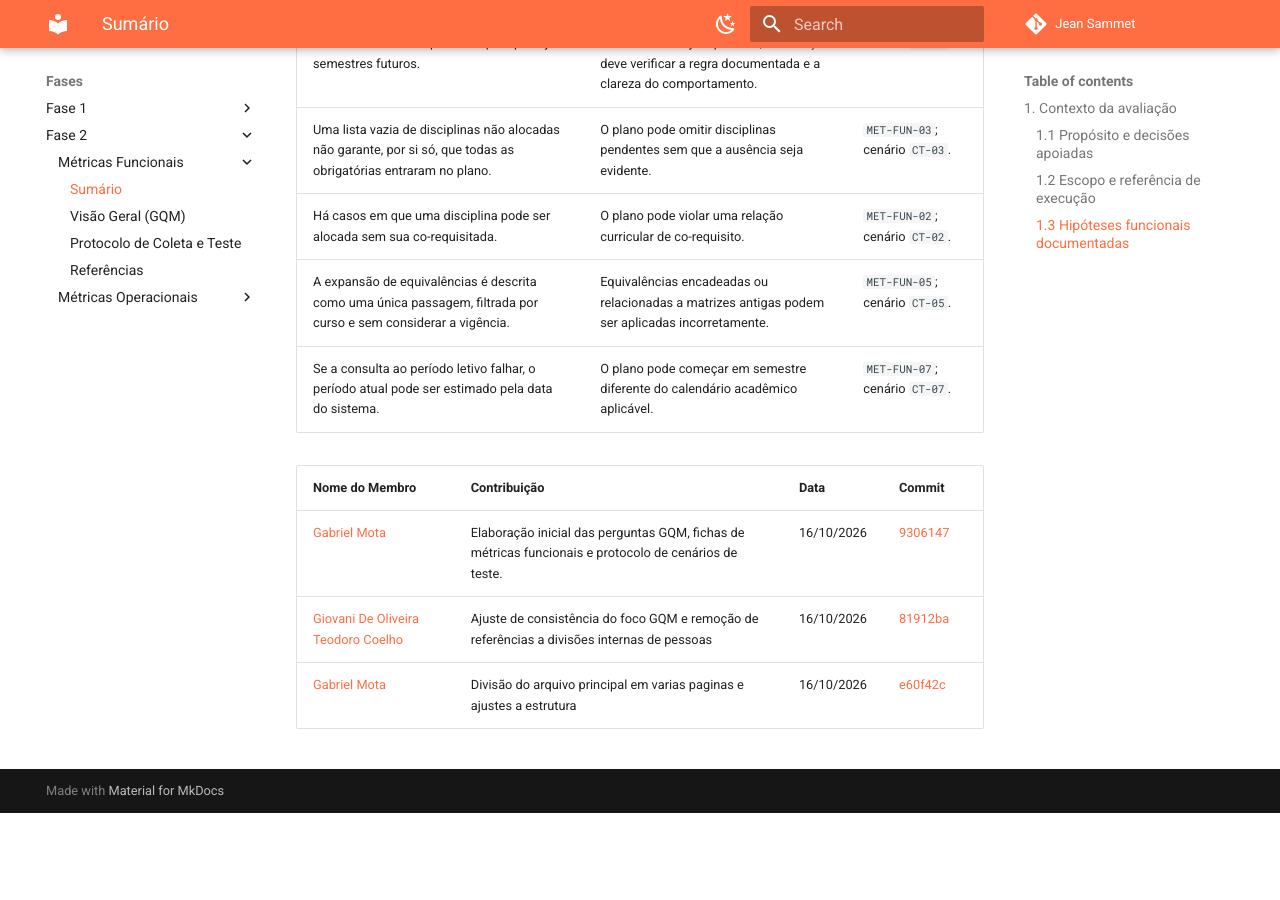
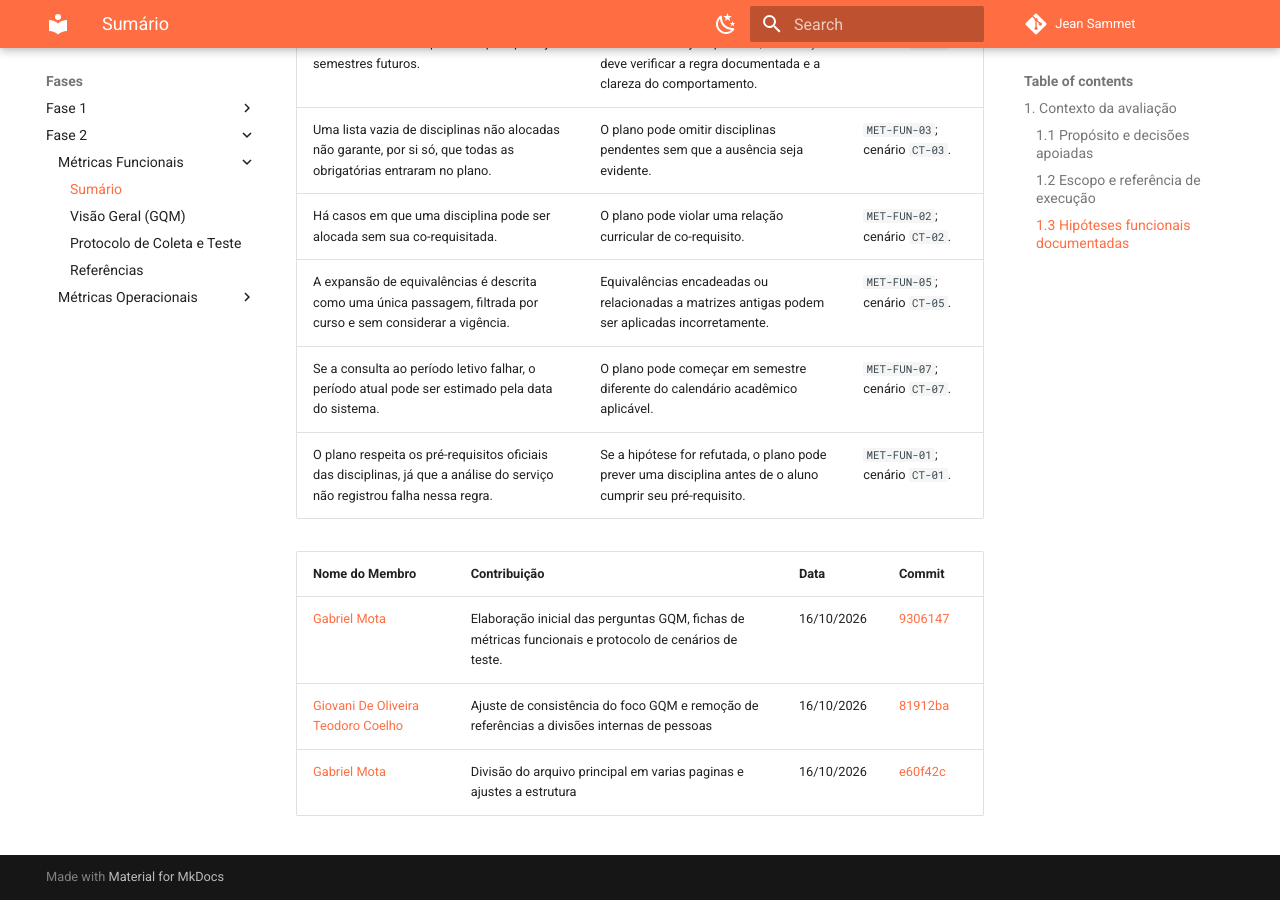
Before and after one commit to FCTE-Qualidade-de-Software-1/2026-2_T02_JEAN_SAMMET, an MkDocs documentation site: the page built from docs/fases/fase2/funcionais/visaoGeral.md, in a window 1280 px wide and 900 px high, scrolled down 2080 px. Built offline with MkDocs 1.6.1 and Material for MkDocs 9.7.7, drawn with Linux system fonts in a browser that asks for light colours; comment, search, counter and statistics services are not loaded; before the commit the page ends 2893 px from its top, so only the background shows below that.

Commit message:
docs: adiciona hipótese para a primeira questão funcional

```diff
--- a/docs/fases/fase2/funcionais/visaoGeral.md
+++ b/docs/fases/fase2/funcionais/visaoGeral.md
@@ -45,6 +45,7 @@ Os itens abaixo foram registrados na Fase 1 como **hipóteses que precisam ser t
 | Há casos em que uma disciplina pode ser alocada sem sua co-requisitada.                                                                                                                     | O plano pode violar uma relação curricular de co-requisito.                                                                                                 | `MET-FUN-02`; cenário `CT-02`. |
 | A expansão de equivalências é descrita como uma única passagem, filtrada por curso e sem considerar a vigência.                                                                             | Equivalências encadeadas ou relacionadas a matrizes antigas podem ser aplicadas incorretamente.                                                             | `MET-FUN-05`; cenário `CT-05`. |
 | Se a consulta ao período letivo falhar, o período atual pode ser estimado pela data do sistema.                                                                                             | O plano pode começar em semestre diferente do calendário acadêmico aplicável.                                                                               | `MET-FUN-07`; cenário `CT-07`. |
+| O plano respeita os pré-requisitos oficiais das disciplinas, já que a análise do serviço não registrou falha nessa regra.                                                                  | Se a hipótese for refutada, o plano pode prever uma disciplina antes de o aluno cumprir seu pré-requisito.                                                  | `MET-FUN-01`; cenário `CT-01`. |
 
 | Nome do Membro                                                    | Contribuição                                                                                          | Data       | Commit                                                                                                                            |
 | :---------------------------------------------------------------- | :---------------------------------------------------------------------------------------------------- | :--------- | :-------------------------------------------------------------------------------------------------------------------------------- |
```
Also changed, not shown: 2 other files.
